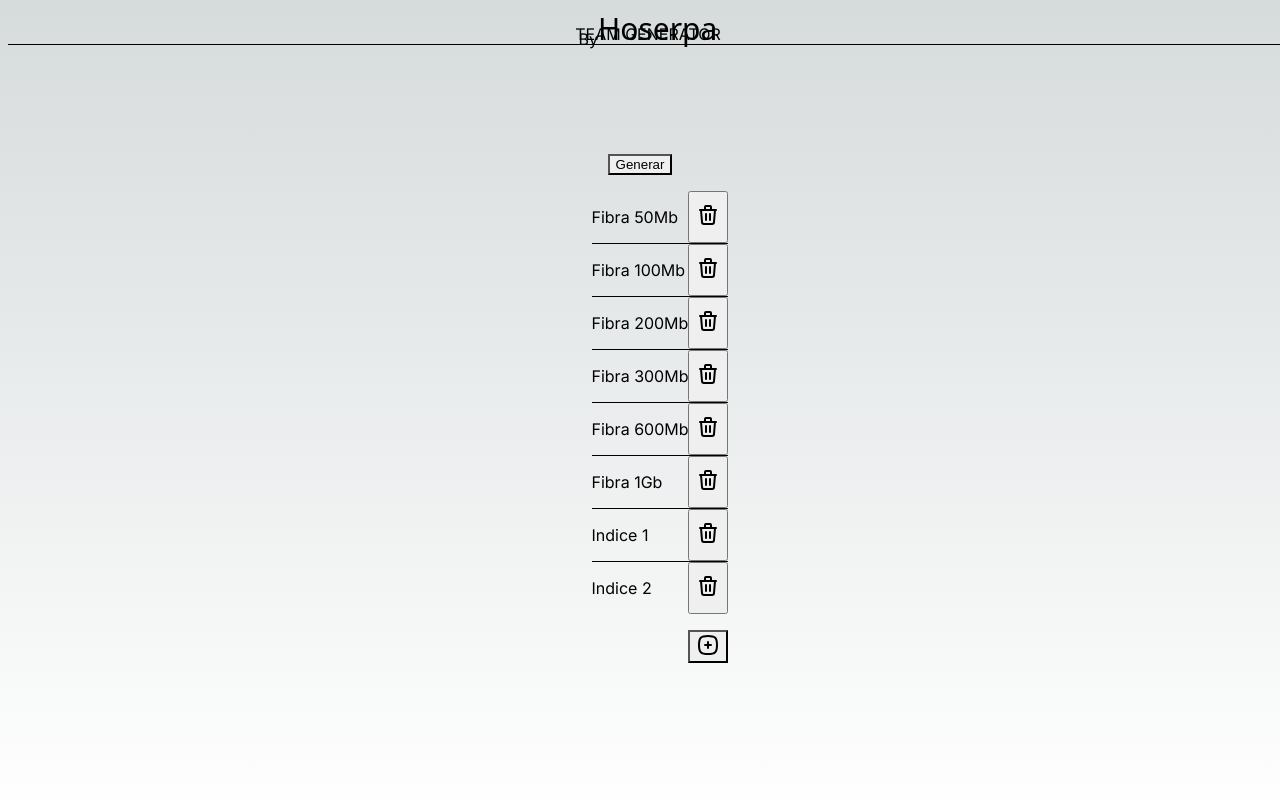
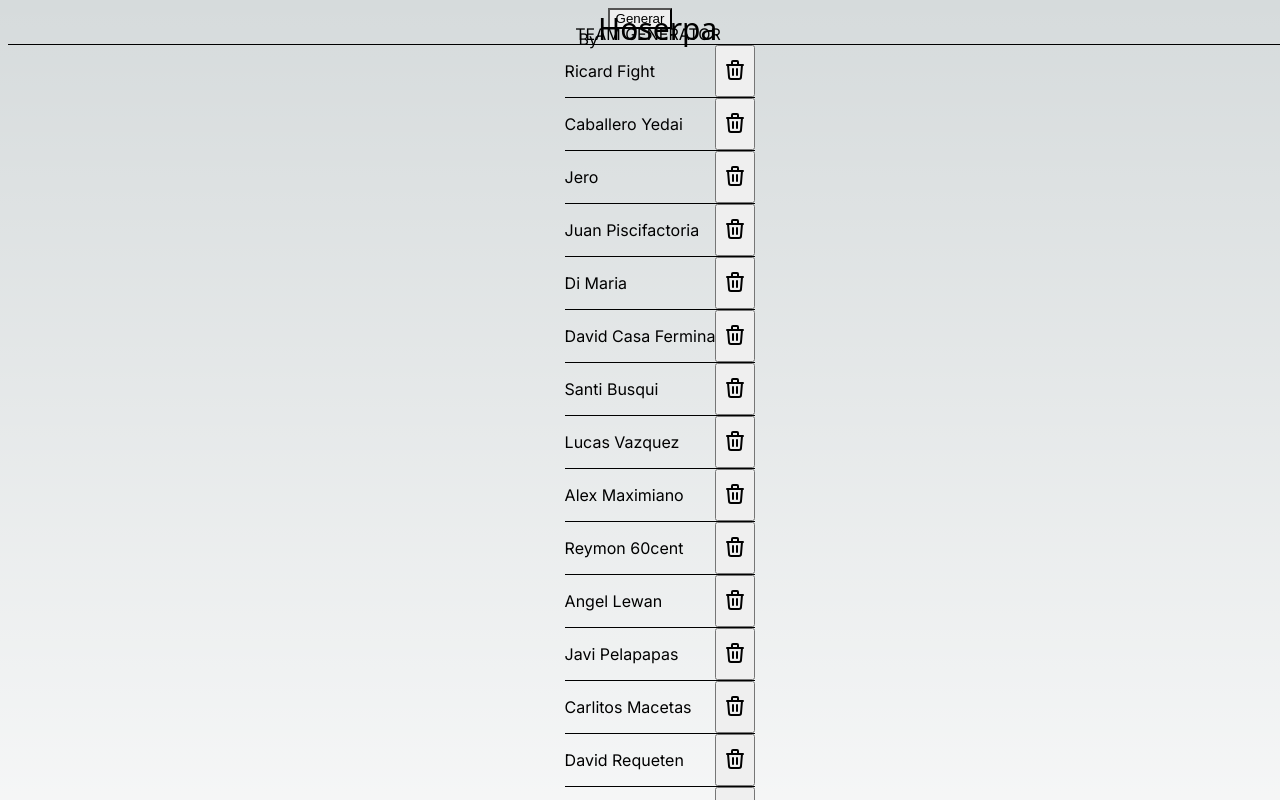
Before and after one commit to hoserpa/teamgenerator, a Next.js app: page / in a window 1280 px wide. Shown: the top 800 px of the page. Built offline with nearby package versions, Linux system fonts and the light colour scheme.

Commit message:
pre build

```diff
--- a/app/page.js
+++ b/app/page.js
@@ -2,18 +2,28 @@
 
 import Image from 'next/image'
 import { useState, useRef, useEffect } from 'react'
-import { CSSTransition } from "react-transition-group"
+import { CSSTransition } from 'react-transition-group'
 import { TeamCard } from '../components/teamCard'
 
 let array_elementos = [
-  'Fibra 50Mb',
-  'Fibra 100Mb',
-  'Fibra 200Mb',
-  'Fibra 300Mb',
-  'Fibra 600Mb',
-  'Fibra 1Gb',
-  'Indice 1',
-  'Indice 2'
+  'Ricard Fight',
+  'Caballero Yedai',
+  'Jero',
+  'Juan Piscifactoria',
+  'Di Maria',
+  'David Casa Fermina',
+  'Santi Busqui',
+  'Lucas Vazquez',
+  'Alex Maximiano',
+  'Reymon 60cent',
+  'Angel Lewan',
+  'Javi Pelapapas',
+  'Carlitos Macetas',
+  'David Requeten',
+  'Yisus Llenaaa',
+  'Gatico Macho',
+  'Dani Españolo',
+  'Enrique'
 ]
 
 function MainContainer () {
@@ -41,7 +51,7 @@ function MainContainer () {
     const grupo2 = []
     let controlGrupo = 0
 
-    const indice1 = array_elementos.indexOf('Indice 1')
+    const indice1 = array_elementos.indexOf('Di Maria')
     if (indice1 !== -1) {
       mitad1--
       const nombre = array_elementos[indice1]
@@ -59,7 +69,7 @@ function MainContainer () {
       array_elementos.splice(indice1, 1)
     }
 
-    const indice2 = array_elementos.indexOf('Indice 2')
+    const indice2 = array_elementos.indexOf('Alex Maximiano')
     if (indice2 !== -1) {
       mitad2--
       const nombre = array_elementos[indice2]
@@ -114,7 +124,7 @@ function MainContainer () {
           </button>
         </div>
 
-        <div className='flex flex-row place-items-center flex-wrap'>
+        <div className='flex flex-row place-items-center flex-wrap items-start'>
 
           <div className='flex flex-col'>
 
```
